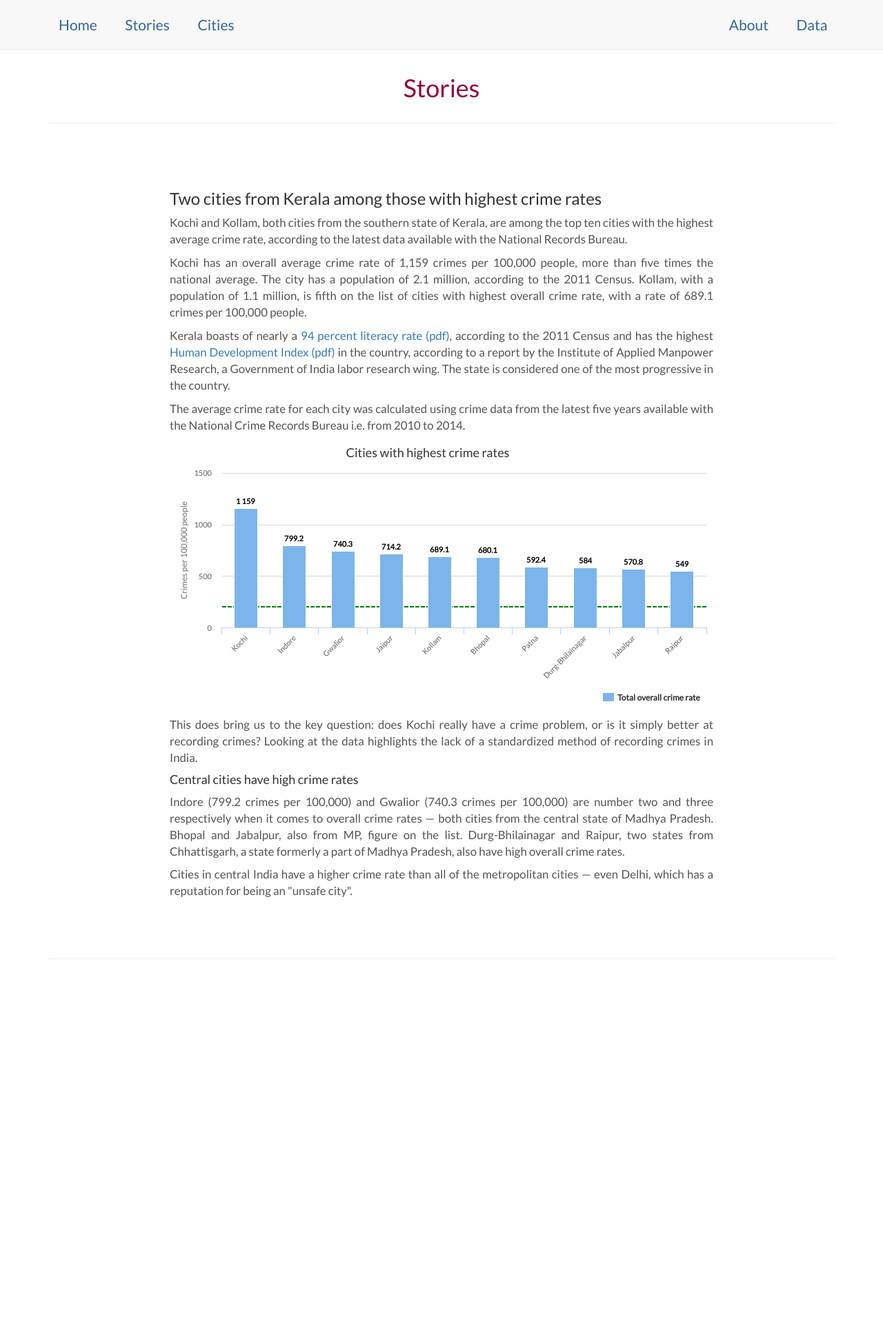
After one commit to crime-in-india/app, a Flask app: page /stories in a window 1280 px wide. The commit adds this page. Shown: the whole page at 69% size. Run offline with Flask 2, Linux system fonts and the light colour scheme; some libraries are stand-ins or nearby versions.

Commit message:
Added stories page, changed some text on about and data page

```diff
--- a/app.py
+++ b/app.py
@@ -266,6 +266,15 @@ def data_table():
   return render_template(template, master=data, total=total)
 
 
+#################################################################
+
+# Route to the story page
+@app.route("/stories")
+def story_page():
+  template = 'stories.html'
+  return render_template(template)
+
+
 
 if __name__ == '__main__':
   app.run(debug=True, use_reloader=True)
--- a/static/css/main.css
+++ b/static/css/main.css
@@ -7,6 +7,16 @@ footer {
   padding: 1.2em;
   margin-top: 1.5em;
   background-color: #e7e7e7;
+}
+
+article {
+  padding: 4em;
+  max-width: 900px;
+  margin: 0 auto;
+}
+
+article > p {
+  text-align: justify;
 }
 
 th {
@@ -160,7 +170,7 @@ section {
   width: 100%;
   height: 400px;
   margin: 2em 0 4em 0;
-  box-shadow: 5px 5px 5px #888888;
+  /*box-shadow: 5px 5px 5px #888888;*/
 }
 
 .half {
@@ -244,9 +254,8 @@ h3.crime-categ {
 }
 
 img.crime-logo {
-  width: 200px;
   height: 200px;
-  margin: .6em auto;
+  margin: 1.2em auto;
   display: block;
   border: 0;
 }
--- a/templates/data.html
+++ b/templates/data.html
@@ -22,7 +22,7 @@
         <p><strong>Robbery</strong>: Robbery is a form of theft in which the offender, during the act, causes, or attempts to cause, death or injury to the victim, according to <a href="http://www.indianlawcases.com/Act-Indian.Penal.Code,1860-1851">Indian Law Cases</a>.</p>
       </li>
       <li class="about">
-        <p><strong>Dacoity</strong>: When five or more people commit robbery, it is considered a dacoity, according to <a href="http://www.indianlawcases.com/Act-Indian.Penal.Code,1860-1851">Indian Law Cases</a>.<a href="http://www.mid-day.com/articles/thane-police-constables-son-among-seven-held-for-dacoity/16980169">Here</a>is an example of dacoity case.</p>
+        <p><strong>Dacoity</strong>: When five or more people commit robbery, it is considered a dacoity, according to <a href="http://www.indianlawcases.com/Act-Indian.Penal.Code,1860-1851">Indian Law Cases</a>. <a href="http://www.mid-day.com/articles/thane-police-constables-son-among-seven-held-for-dacoity/16980169">Here</a> is an example of dacoity case.</p>
       </li>
       <li class="about">
         <p><strong>Sexual harassment and molestation</strong>: This is a custom category we have created to combine two crimes: Assault with intent to outrage modesty of women, and insult to the modesty of women.</p>
--- a/templates/index.html
+++ b/templates/index.html
@@ -15,7 +15,9 @@
     <section id="map-section">
       <div class="row">
         <div class="col-md-8 col-md-offset-2">
-          <p class="desc">Crime in India is an effort to make India's crime records more meaningful and easier to access. We have the most updated data from the National Crime Records Bureau &mdash; 2010 to 2014. Know your city and its crime history. Keep track of different kinds of crimes.</p>
+          <p class="desc">Crime in India is an effort to make India's crime records more meaningful and easier to access. We have the most updated data from the National Crime Records Bureau &mdash; 2010 to 2014.</p>
+
+          <p class="desc">Know your city and its crime history. Keep track of different kinds of crimes.</p>
 
           <p class="desc">Click on a city on the map or choose from the menu to get started. Look at crimes in <a href="#scroll-point"> different categories</a>. Or you can simply <a href="#story-section">read our stories</a>.</p>
 
@@ -164,6 +166,8 @@
         <p class="desc">We analyzed the data and found some very telling insights. Here are some of the stories. You can see the entire list of stories <a href="/stories">here</a>.</p>
 
 
+
+
       </div>
     </section>
 
--- a/templates/partials/navbar.html
+++ b/templates/partials/navbar.html
@@ -14,12 +14,12 @@
 			<div class="collapse navbar-collapse" id="my-navbar">
 				<ul class="nav navbar-nav navbar-left">
 					<li id="home" class="nav-item"><a href="/">Home</a></li>
-					<li id="about" class="nav-item"><a href="/about" target="blank">Stories</a></li>
+					<li id="stories" class="nav-item"><a href="/stories" target="blank">Stories</a></li>
 					<li id="cities" class="nav-item"><a href="/city-list" target="blank">Cities</a></li>
 				</ul>
 
 				<ul class="nav navbar-nav navbar-right">
-					<li id="about" class="nav-item"><a href="/about" target="blank">About</a></li>
+					<li id="about-nav" class="nav-item"><a href="/about" target="blank">About</a></li>
 					<li id="crimes" class="nav-item"><a href="/data" target="blank">Data</a></li>
 				</ul>
 
--- /dev/null
+++ b/templates/stories.html
@@ -0,0 +1,118 @@
+{% include 'partials/head.html' %}
+
+<body>
+  {% include 'partials/navbar.html' %}
+  <div class="container">
+    <div class="row">
+      <div id="main-header">
+        <h1 class="text-center">Stories</h1>
+      </div>
+    </div>
+
+    <hr>
+
+    <article>
+      <h3>Two cities from Kerala among those with highest crime rates</h3>
+      <p class="desc">Kochi and Kollam, both cities from the southern state of Kerala, are among the top ten cities with the highest average crime rate, according to the latest data available with the National Records Bureau.</p>
+
+      <p class="desc">Kochi has an overall average crime rate of 1,159 crimes per 100,000 people, more than five times the national average. The city has a population of 2.1 million, according to the 2011 Census. Kollam, with a population of 1.1 million, is fifth on the list of cities with highest overall crime rate, with a rate of 689.1 crimes per 100,000 people.</p>
+
+      <p class="desc">Kerala boasts of nearly a <a href="http://www.censusindia.gov.in/2011-prov-results/data_files/india/Final_PPT_2011_chapter6.pdf">94 percent literacy rate (pdf)</a>, according to the 2011 Census and has the highest <a href="http://www.im4change.org/docs/340IHDR_Summary.pdf">Human Development Index (pdf)</a> in the country, according to a report by the Institute of Applied Manpower Research, a Government of India labor research wing. The state is considered one of the most progressive in the country.</p>
+
+      <p class="desc">The average crime rate for each city was calculated using crime data from the latest five years available with the National Crime Records Bureau i.e. from 2010 to 2014.</p>
+
+      <div id="story1"></div>
+
+      <p class="desc">This does bring us to the key question: does Kochi really have a crime problem, or is it simply better at recording crimes? Looking at the data highlights the lack of a standardized method of recording crimes in India.</p>
+
+      <h4>Central cities have high crime rates</h4>
+      <p class="desc">Indore (799.2 crimes per 100,000) and Gwalior (740.3 crimes per 100,000) are number two and three respectively when it comes to overall crime rates &mdash; both cities from the central state of Madhya Pradesh. Bhopal and Jabalpur, also from MP, figure on the list. Durg-Bhilainagar and Raipur, two states from Chhattisgarh, a state formerly a part of Madhya Pradesh, also have high overall crime rates.</p>
+
+      <p class="desc">Cities in central India have a higher crime rate than all of the metropolitan cities &mdash; even Delhi, which has a reputation for being an "unsafe city".</p>
+
+
+
+      <p class="desc"></p>
+    </article>
+
+    <hr>
+
+    <article>
+      <h3></h3>
+    </article>
+
+    <article>
+      <h3></h3>
+    </article>
+
+    <article>
+      <h3></h3>
+    </article>
+
+    <article>
+      <h3></h3>
+    </article>
+  </div>
+
+  <script src="{{url_for('static', filename='jquery.min.js')}}"></script>
+  <script src="{{url_for('static', filename='highcharts.js')}}"></script>
+  <script type="text/javascript">
+
+    $(function () {
+        $('#story1').highcharts({
+          chart: {
+                type: 'column'
+            },
+          title: {
+              text: "Cities with highest crime rates",
+              x: -20 //center
+          },
+          xAxis: {
+              categories: ['Kochi', 'Indore', 'Gwalior', 'Jaipur', 'Kollam', 'Bhopal', 'Patna', 'Durg-Bhilainagar', 'Jabalpur', 'Raipur']
+          },
+          yAxis: {
+              title: {
+                  text: 'Crimes per 100,000 people'
+              },
+              plotLines: [{
+                  value: 204.2, // National average
+                  color: 'green',
+                  dashStyle: 'shortdash',
+                  width: 2,
+                  label: {
+                      text: 'National average: 204.2',
+                      rotation: 0,
+                      y: -180,
+                      x: 50
+                  }
+              }]
+          },
+          tooltip: {
+              valueSuffix: ' crimes per 100,000'
+          },
+          credits: {
+            enabled: false
+          },
+          legend: {
+              layout: 'horizontal',
+              align: 'right',
+              verticalAlign: 'bottom',
+              borderWidth: 0,
+              floating: false
+          },
+          plotOptions: {
+              column: {
+                dataLabels: {
+                    enabled: true
+                }
+              }
+            },
+          series: [{
+            name: 'Total overall crime rate',
+            data: [1159,799.2,740.3,714.2,689.1,680.1,592.4,584,570.8,549]
+          }]
+        });
+      });
+
+  </script>
+</body>
```
Also changed, not shown: templates/about.html (+6 -8 lines).
